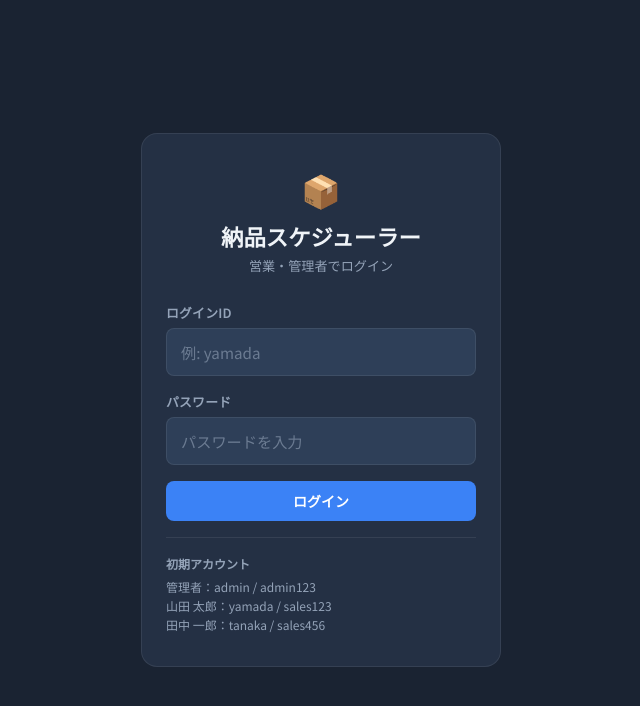
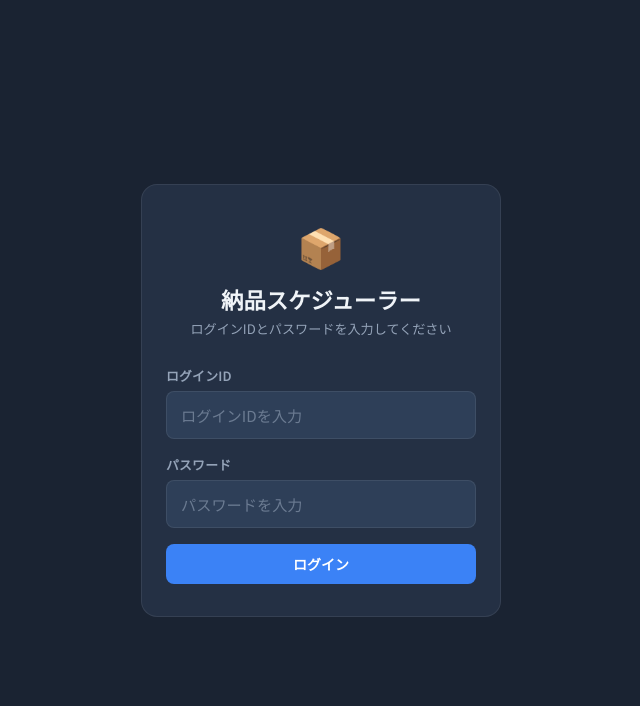
Before and after one commit to masa31457131/delivery-scheduler, a React (Vite) app in the folder client/: page / in a window 1280 px wide. Shown: the top 706 px of the page, without its empty margins (319-959 px from the left). Built offline with nearby package versions, Linux system fonts and the light colour scheme.

Commit message:
Add files via upload

```diff
--- a/client/src/App.jsx
+++ b/client/src/App.jsx
@@ -16,6 +16,7 @@ const IconUsers    = () => <svg viewBox="0 0 24 24" fill="none" stroke="currentC
 function AppInner() {
   const { user, logout } = useAuth();
   const { toasts, addToast } = useToast();
+  // ログイン後は必ずダッシュボード（ホーム）から始まる
   const [page, setPage] = useState('dashboard');
   const [detailId, setDetailId] = useState(null);
   const [refreshKey, setRefreshKey] = useState(0);
@@ -43,8 +44,10 @@ function AppInner() {
       <header className="topbar">
         <div className="topbar-logo"><span className="dot" />納品スケジューラー</div>
         <div className="topbar-right">
-          <span>{user.name}</span>
-          <button className="btn btn-ghost btn-sm" onClick={logout} style={{ padding: '4px 10px' }}>ログアウト</button>
+          <span style={{ fontSize: '0.82rem' }}>{user.name}</span>
+          <button className="btn btn-ghost btn-sm" onClick={() => { logout(); setPage('dashboard'); }} style={{ padding: '4px 10px' }}>
+            ログアウト
+          </button>
         </div>
       </header>
 
--- a/client/src/pages/DashboardPage.jsx
+++ b/client/src/pages/DashboardPage.jsx
@@ -10,7 +10,6 @@ const STATUS_FILTERS = [
   { key: 'pending',   label: '候補日待ち' },
   { key: 'scheduled', label: '仮スケ設定済' },
   { key: 'confirmed', label: '確定済み' },
-  { key: 'delivered', label: '納品済み' },
   { key: 'cancelled', label: 'キャンセル' },
 ];
 
--- a/client/src/pages/LoginPage.jsx
+++ b/client/src/pages/LoginPage.jsx
@@ -26,10 +26,10 @@ export default function LoginPage() {
   return (
     <div className="login-wrap">
       <div className="login-card">
-        <div style={{ textAlign: 'center', marginBottom: 24 }}>
-          <div style={{ fontSize: '2rem', marginBottom: 8 }}>📦</div>
+        <div style={{ textAlign: 'center', marginBottom: 28 }}>
+          <div style={{ fontSize: '2.4rem', marginBottom: 10 }}>📦</div>
           <div className="login-title">納品スケジューラー</div>
-          <div className="login-sub">営業・管理者でログイン</div>
+          <div className="login-sub">ログインIDとパスワードを入力してください</div>
         </div>
         <form onSubmit={handleSubmit}>
           <div className="form-group">
@@ -37,9 +37,10 @@ export default function LoginPage() {
             <input
               value={loginId}
               onChange={e => setLoginId(e.target.value)}
-              placeholder="例: yamada"
+              placeholder="ログインIDを入力"
               required
               autoComplete="username"
+              autoCapitalize="off"
             />
           </div>
           <div className="form-group">
@@ -54,7 +55,7 @@ export default function LoginPage() {
             />
           </div>
           {error && (
-            <div style={{ color: 'var(--danger)', fontSize: '0.82rem', marginBottom: 12 }}>
+            <div style={{ color: 'var(--danger)', fontSize: '0.82rem', marginBottom: 12, padding: '8px 12px', background: 'rgba(239,68,68,0.08)', borderRadius: 8 }}>
               {error}
             </div>
           )}
@@ -62,13 +63,6 @@ export default function LoginPage() {
             {loading ? 'ログイン中...' : 'ログイン'}
           </button>
         </form>
-        <hr className="divider" />
-        <div className="text-sub" style={{ fontSize: '0.75rem', lineHeight: 1.6 }}>
-          <div style={{ marginBottom: 4, fontWeight: 600 }}>初期アカウント</div>
-          <div>管理者：admin / admin123</div>
-          <div>山田 太郎：yamada / sales123</div>
-          <div>田中 一郎：tanaka / sales456</div>
-        </div>
       </div>
     </div>
   );
```
